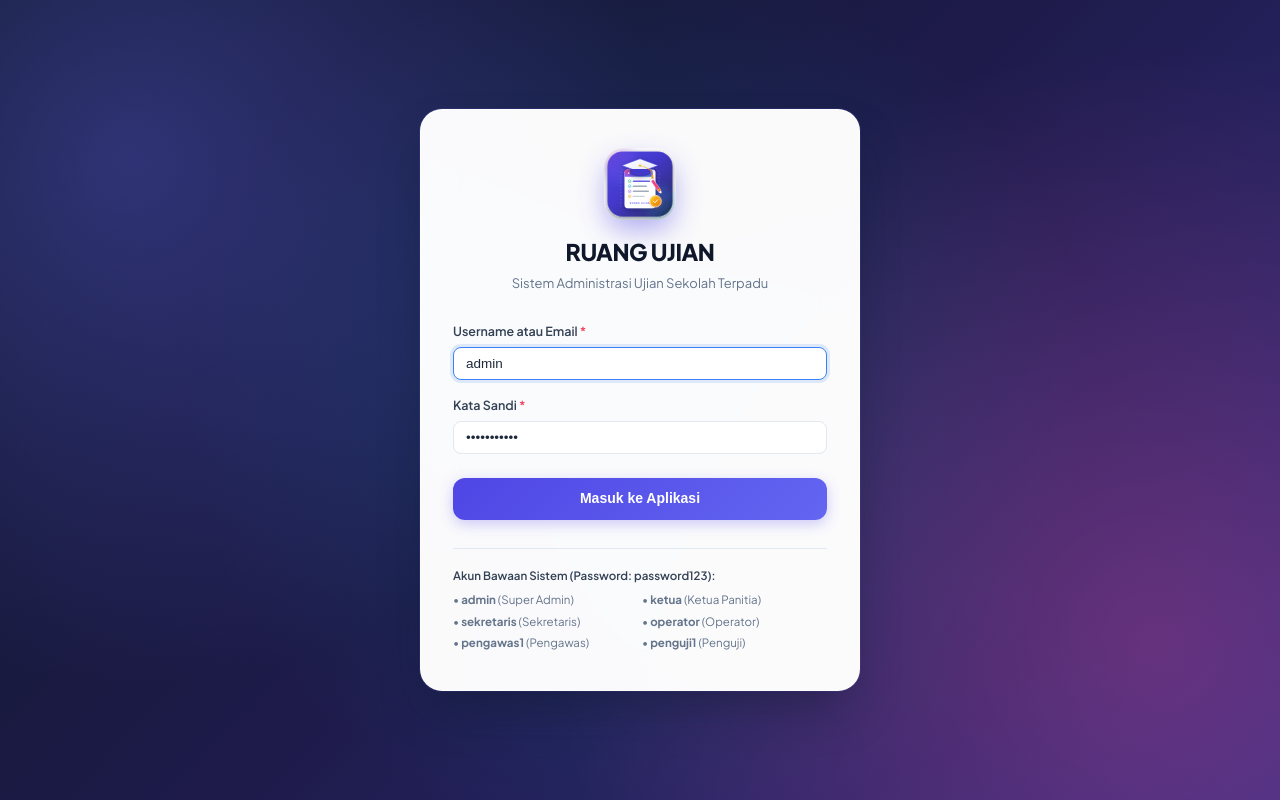
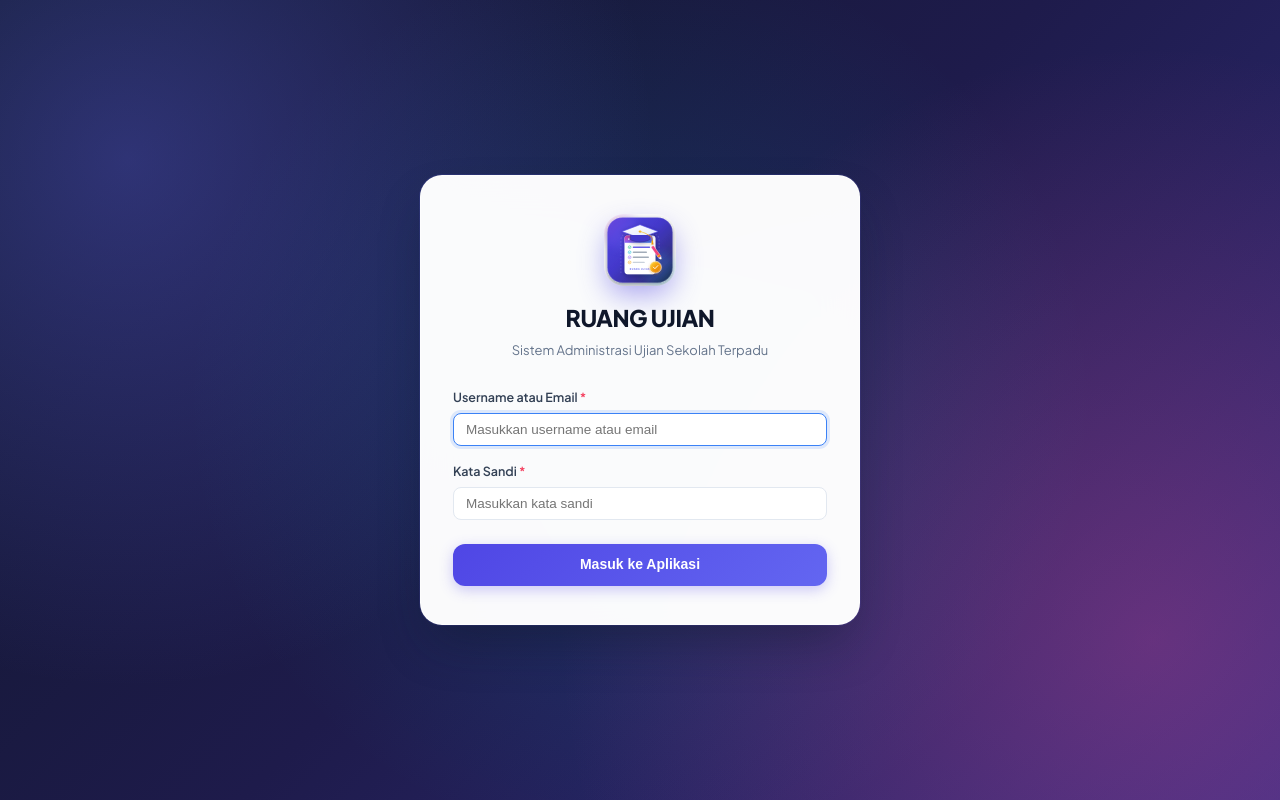
Before and after one commit to sakahayang-code/RUANG-UJIAN, a PHP site: page /login in a window 1280 px wide. Run offline with PHP 8.4, Linux system fonts and the light colour scheme; some libraries are stand-ins or nearby versions.

Commit message:
security: hilangkan akun demo, bersihkan tampilan login, dan perbarui kredensial akun admin

```diff
--- a/app/Controllers/InstallController.php
+++ b/app/Controllers/InstallController.php
@@ -100,7 +100,7 @@ class InstallController
                 require dirname(__DIR__, 2) . '/database/seeders/initial_seeder.php';
             }
 
-            flash('success', 'Aplikasi RUANG UJIAN berhasil dipasang! Silakan login dengan akun default: username: admin / password: password123');
+            flash('success', 'Aplikasi RUANG UJIAN berhasil dipasang! Silakan login dengan akun administrator.');
             Response::redirect(url('/login'));
         } catch (\Throwable $e) {
             flash('error', 'Gagal memasang aplikasi: ' . $e->getMessage());
--- a/views/auth/login.php
+++ b/views/auth/login.php
@@ -3,12 +3,12 @@
 
     <div class="form-group">
         <label for="username" class="form-label required">Username atau Email</label>
-        <input type="text" id="username" name="username" class="form-control" placeholder="Masukkan username atau email" value="<?= e(old('username', 'admin')) ?>" required autofocus>
+        <input type="text" id="username" name="username" class="form-control" placeholder="Masukkan username atau email" value="<?= e(old('username')) ?>" required autofocus>
     </div>
 
     <div class="form-group">
         <label for="password" class="form-label required">Kata Sandi</label>
-        <input type="password" id="password" name="password" class="form-control" placeholder="Masukkan kata sandi" value="password123" required>
+        <input type="password" id="password" name="password" class="form-control" placeholder="Masukkan kata sandi" required>
     </div>
 
     <div style="margin-top: 24px;">
@@ -17,15 +17,3 @@
         </button>
     </div>
 </form>
-
-<div style="margin-top: 28px; padding-top: 18px; border-top: 1px solid #e2e8f0; font-size: 11.5px; color: #64748b;">
-    <div style="font-weight: 600; margin-bottom: 6px; color: #334155;">Akun Bawaan Sistem (Password: password123):</div>
-    <div style="display: grid; grid-template-columns: 1fr 1fr; gap: 4px;">
-        <div>• <strong>admin</strong> (Super Admin)</div>
-        <div>• <strong>ketua</strong> (Ketua Panitia)</div>
-        <div>• <strong>sekretaris</strong> (Sekretaris)</div>
-        <div>• <strong>operator</strong> (Operator)</div>
-        <div>• <strong>pengawas1</strong> (Pengawas)</div>
-        <div>• <strong>penguji1</strong> (Penguji)</div>
-    </div>
-</div>
```
Also changed, not shown: app/Controllers/UserController.php (+12 -5 lines), database/seeders/initial_seeder.php (+2 -8 lines), tests/test_admin_auth.php (added, +65 -0 lines), README.md, database/storage/ruang_ujian.sqlite.
